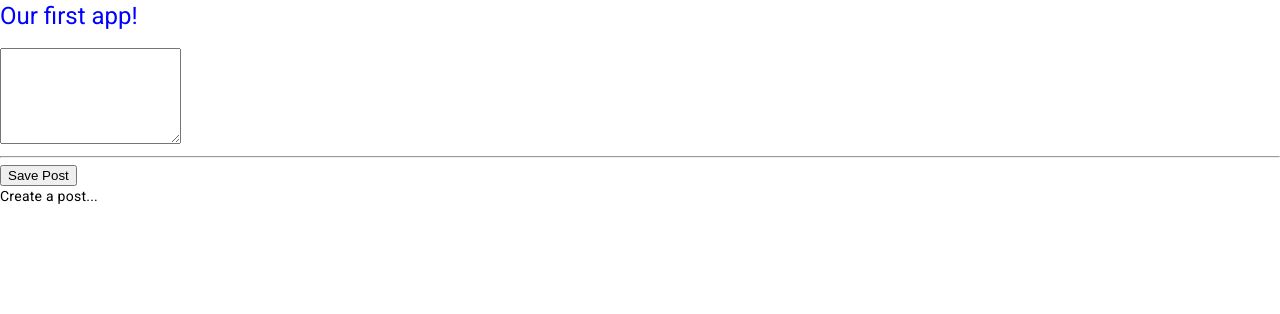
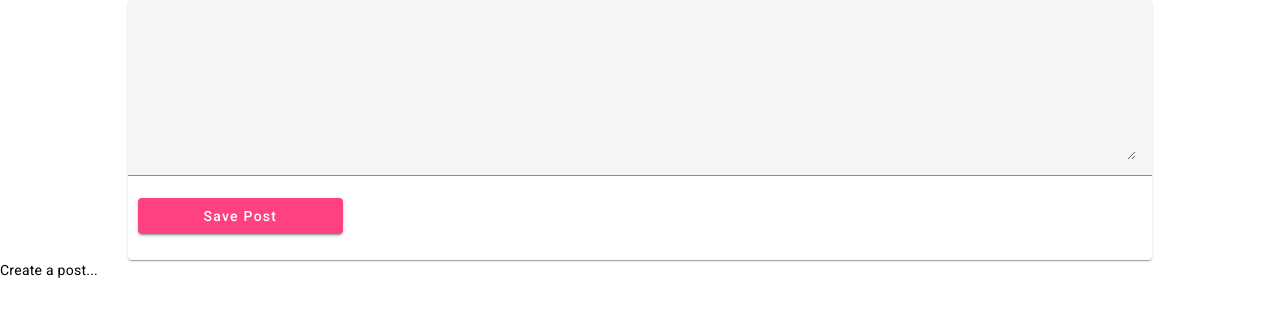
Before and after one commit to Ladan-hub/angular-project, an Angular app: page / in a window 1280 px wide. Shown: the top 314 px of the page. Built offline with nearby package versions, Linux system fonts and the light colour scheme.

Commit message:
input field

```diff
--- a/package.json
+++ b/package.json
@@ -10,7 +10,7 @@
   },
   "private": true,
   "dependencies": {
-    "@angular/animations": "^15.2.0",
+    "@angular/animations": "^15.2.8",
     "@angular/cdk": "^15.2.8",
     "@angular/common": "^15.2.0",
     "@angular/compiler": "^15.2.0",
--- a/src/app/app.component.html
+++ b/src/app/app.component.html
@@ -1,2 +1,2 @@
-<h1>Our first app!</h1>
+
 <app-post-create></app-post-create>
--- a/src/app/app.module.ts
+++ b/src/app/app.module.ts
@@ -3,6 +3,8 @@ import { BrowserModule } from '@angular/platform-browser';
 import { FormsModule } from '@angular/forms';
 import { BrowserAnimationsModule } from '@angular/platform-browser/animations';
 import { MatInputModule } from '@angular/material/input';
+import { MatCardModule } from '@angular/material/card';
+import {MatButtonModule} from '@angular/material/button';
 
 import { AppComponent } from './app.component';
 import { PostCreateComponent } from './posts/post-create/post-create.component';
@@ -17,7 +19,9 @@ import { PostCreateComponent } from './posts/post-create/post-create.component';
     BrowserModule,
     FormsModule,
     BrowserAnimationsModule,
-    MatInputModule
+    MatInputModule,
+    MatCardModule,
+    MatButtonModule
   ],
   providers: [],
   bootstrap: [AppComponent]
--- /dev/null
+++ b/src/app/posts/post-create/post-create.component.css
@@ -0,0 +1,16 @@
+mat-card{
+    width: 80%;
+    margin: auto;
+}
+
+
+mat-form-field,
+textarea {
+    width: 100%;
+}
+
+button{
+    width: 20%;
+    margin-bottom: 26px;
+    margin-left: 10px;
+}
--- a/src/app/posts/post-create/post-create.component.html
+++ b/src/app/posts/post-create/post-create.component.html
@@ -1,4 +1,10 @@
-<textarea rows="6" [(ngModel)]="enteredValue"></textarea>
-<hr>
-<button (click)="onAddPost()">Save Post</button>
+<mat-card>
+    <mat-form-field>
+        <textarea matInput rows="6" [(ngModel)]="enteredValue"></textarea>
+    </mat-form-field>
+    <button mat-raised-button color="accent" (click)="onAddPost()">Save Post</button>
+</mat-card>
+
+
+
 <p>{{ newPost }}</p>
--- a/src/app/posts/post-create/post-create.component.ts
+++ b/src/app/posts/post-create/post-create.component.ts
@@ -3,7 +3,7 @@ import { Component } from "@angular/core";
 @Component({
     selector: 'app-post-create',
     templateUrl: './post-create.component.html',
-    styleUrls: []
+    styleUrls: ['./post-create.component.css']
 })
 
 export class PostCreateComponent {
--- a/src/styles.css
+++ b/src/styles.css
@@ -1,4 +1,4 @@
 /* You can add global styles to this file, and also import other style files */
-
+@import '~@angular/material/prebuilt-themes/indigo-pink.css';
 html, body { height: 100%; }
 body { margin: 0; font-family: Roboto, "Helvetica Neue", sans-serif; }
```
Also changed, not shown: 1 other file (tests, documents, lock files or other folders).
